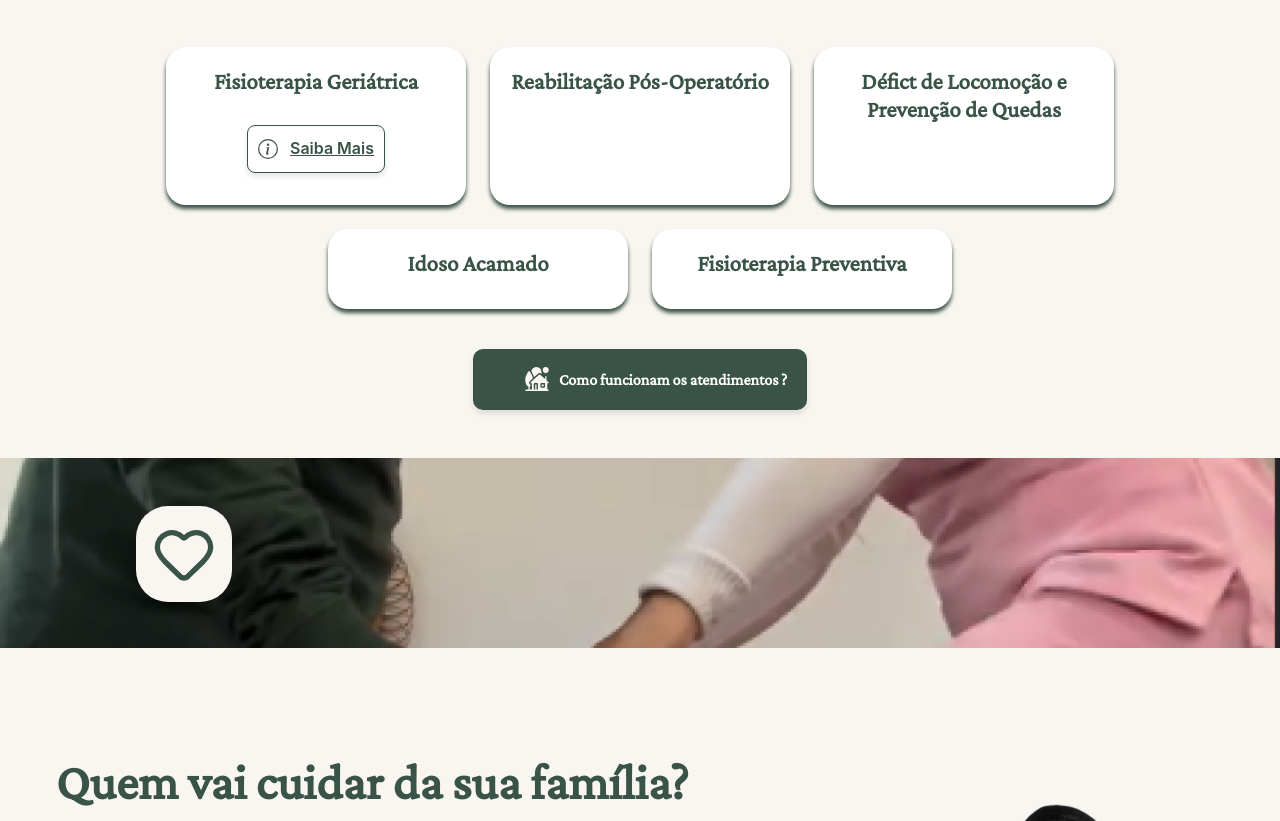
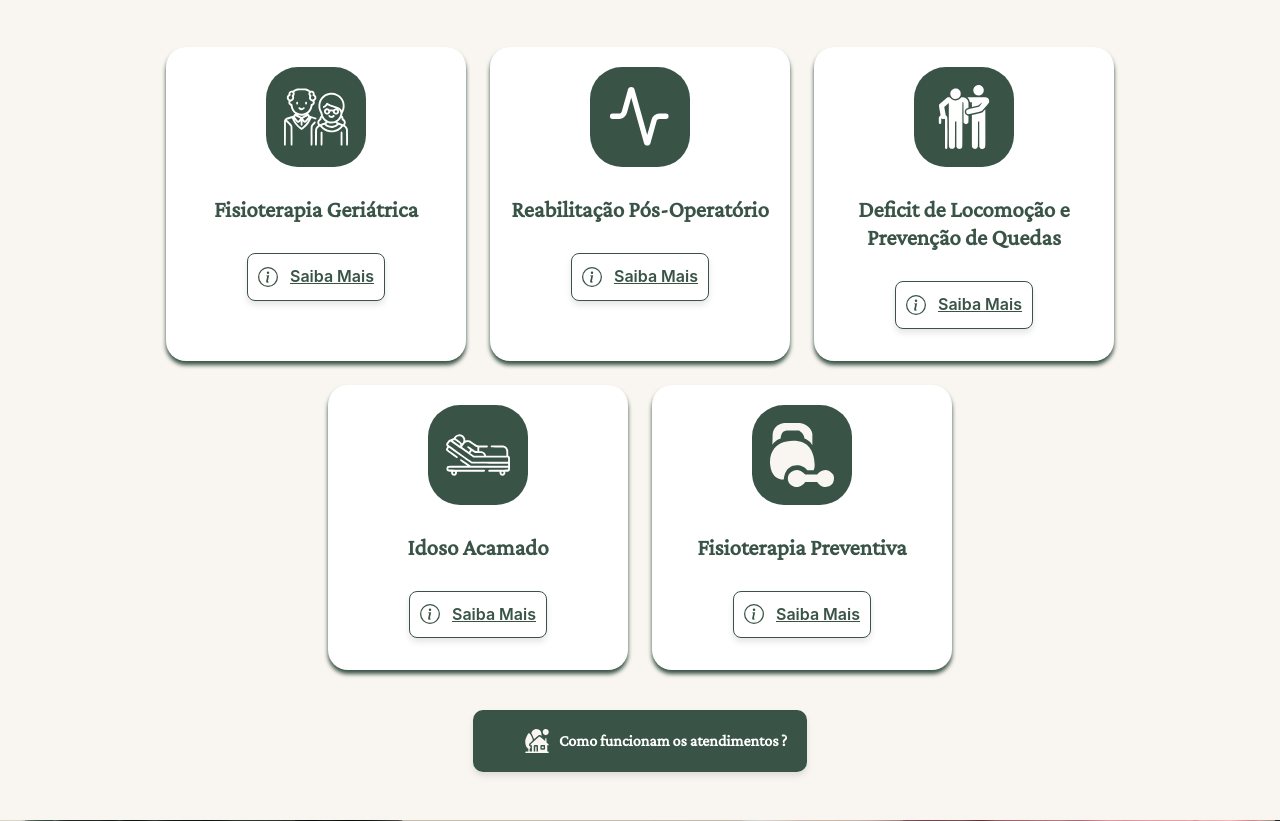
Before and after one commit to acsasilveira/fisioterapia_domiciliar, a plain HTML site: page public/index.html in a window 1280 px wide. Shown: the part 796-1617 px from the top of the page. Drawn offline with Linux system fonts and the light colour scheme.

Commit message:
Alterações da Cliente

```diff
--- a/public/index.html
+++ b/public/index.html
@@ -89,11 +89,10 @@
 
         <div class="services-grid">
           <article class="service-card">
-            <!-- <div class="service-icon">
-              <img src="./assets/images/img_icon_white_a700.svg" alt="Prevenção de quedas">
-            </div> -->
+            <div class="service-icon">
+              <img src="./assets/images/geriatria.svg" alt="Fisioterapia Geriátrica">
+            </div>
             <h3 class="service-title">Fisioterapia Geriátrica</h3>
-            <!-- <p class="service-description">Exercícios específicos para fortalecer o equilíbrio e a coordenação</p> -->
             <a href="./pages/fisio_geriatrica.html" class="services-button">
               <img src="./assets/images/info.svg" alt="Info icon">
               Saiba Mais
@@ -101,35 +100,47 @@
           </article>
 
           <article class="service-card">
-            <!-- <div class="service-icon">
-              <img src="./assets/images/img_icon_white_a700_64x64.svg" alt="Redução de dores">
-            </div> -->
+            <div class="service-icon">
+              <img src="./assets/images/img_icon_white_a700_64x64.svg" alt="Rebilitação Pós-Operatório">
+            </div>
             <h3 class="service-title">Reabilitação Pós-Operatório</h3>
-            <!-- <p class="service-description">Técnicas especializadas para alívio das dores e recuperação dos movimentos</p> -->
+            <a href="./pages/fisio_geriatrica.html" class="services-button">
+              <img src="./assets/images/info.svg" alt="Info icon">
+              Saiba Mais
+            </a>
           </article>
 
           <article class="service-card">
-            <!-- <div class="service-icon">
-              <img src="./assets/images/img_icon_64x64.svg" alt="Atendimento especializado">
-            </div> -->
-            <h3 class="service-title">Défict de Locomoção e Prevenção de Quedas</h3>
-            <!-- <p class="service-description">Cuidado personalizado respeitando as necessidades de cada paciente</p> -->
+            <div class="service-icon">
+              <img src="./assets/images/deficit.svg" alt="Deficit de Locomoção e Prevenção de Quedas">
+            </div>
+            <h3 class="service-title">Deficit de Locomoção e Prevenção de Quedas</h3>
+            <a href="./pages/fisio_geriatrica.html" class="services-button">
+              <img src="./assets/images/info.svg" alt="Info icon">
+              Saiba Mais
+            </a>
           </article>
 
           <article class="service-card">
-            <!-- <div class="service-icon">
-              <img src="./assets/images/img_icon_white_a700.svg" alt="Praticidade">
-            </div> -->
+            <div class="service-icon">
+              <img src="./assets/images/idoso-acamado.svg" alt="Idoso Acamado">
+            </div>
             <h3 class="service-title">Idoso Acamado</h3>
-            <!-- <p class="service-description">Atendimento domiciliar que economiza tempo e oferece mais conforto</p> -->
+            <a href="./pages/fisio_geriatrica.html" class="services-button">
+              <img src="./assets/images/info.svg" alt="Info icon">
+              Saiba Mais
+            </a>
           </article>
 
           <article class="service-card">
-            <!-- <div class="service-icon">
-              <img src="./assets/images/img_icon_white_a700.svg" alt="Praticidade">
-            </div> -->
+            <div class="service-icon">
+              <img src="./assets/images/img_vector_3.svg" alt="Fisioterapia Preventiva">
+            </div>
             <h3 class="service-title">Fisioterapia Preventiva</h3>
-            <!-- <p class="service-description">Atendimento domiciliar que economiza tempo e oferece mais conforto</p> -->
+            <a href="./pages/fisio_geriatrica.html" class="services-button">
+              <img src="./assets/images/info.svg" alt="Info icon">
+              Saiba Mais
+            </a>
           </article>
         </div>
 
```
Also changed, not shown: public/assets/images/deficit.svg (added), public/assets/images/geriatria.svg (added), public/assets/images/idoso-acamado.svg (added).
